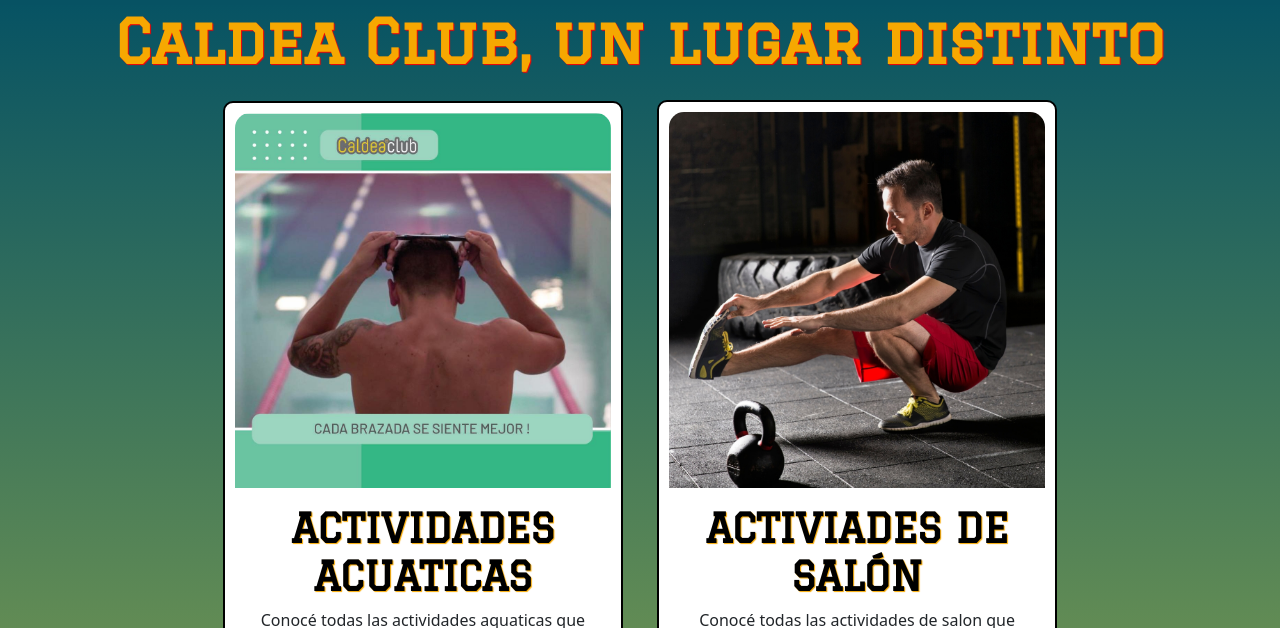
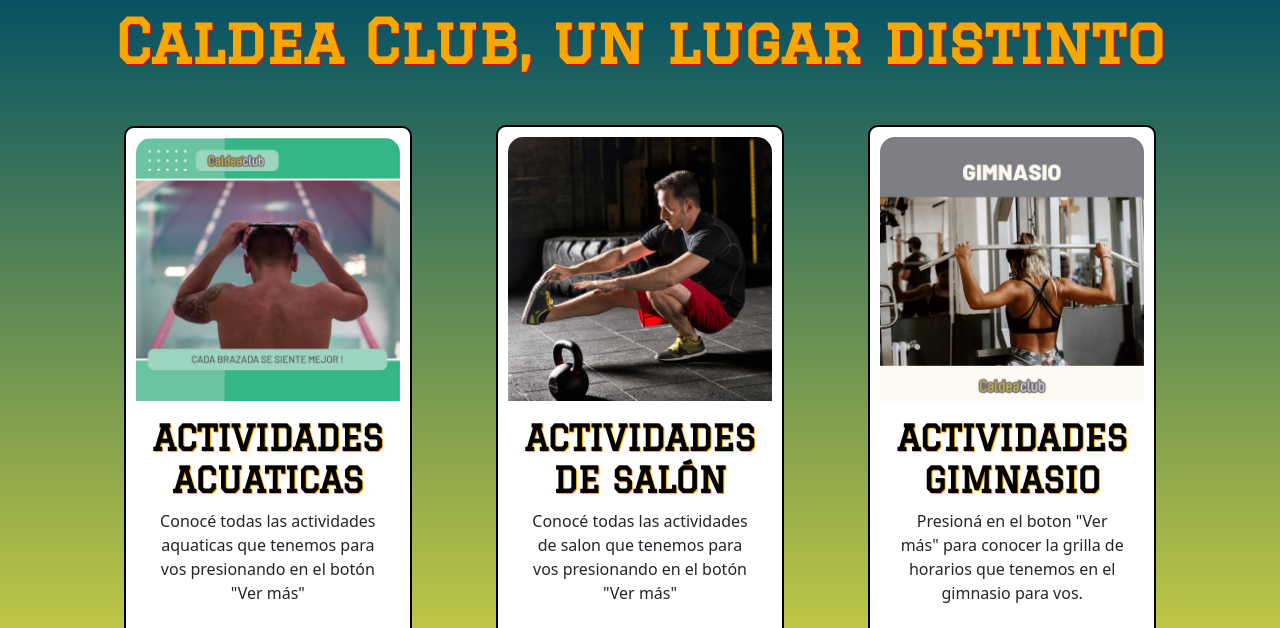
Before and after one commit to francis-diazh/proyectocaldea, a website: page index.html in a window 1280 px wide. Shown: the part 149-777 px from the top of the page. Drawn offline with nearby package versions, Linux system fonts and the light colour scheme.

Commit message:
nuevos cambios

```diff
--- a/index.html
+++ b/index.html
@@ -13,7 +13,7 @@
     <link rel="stylesheet" href="./css/pruebacss.css">
 </head>
 <body>
-    <div class="conteinder-fluid">
+    <div class="conteinder">
       <header class="classHeader">
         <nav class="navbar navbar-expand-lg navbar-light">
           <div class="container-fluid">
@@ -50,35 +50,35 @@
         </nav>
       </header>
 
-        <main class="main">
+      <main class="main">
           <h1 class="animate__animated animate__rubberBand">Caldea Club, un lugar distinto</h1>
         <div class="contenedor animate__animated animate__backInLeft">
-          <div class="card cards" style="width: 25rem;">
-            <img src="imagenes/piletafoto.jpg" class="card-img-top portada" alt="imagen-pileta">
+          <div class="card" style="width: 18rem;">
+            <img src="imagenes/piletafoto.jpg" class="card-img-top portada zoom" alt="imagen-pileta">
             <div class="card-body">
               <h2 class="card-title">ACTIVIDADES ACUATICAS</h2>
               <p class="card-text">Conocé todas las actividades aquaticas que tenemos para vos presionando en el botón "Ver más"</p>
               <a href="/paginas/actividades.html" class="btn btn-primary boton">Ver más</a>
             </div>
           </div>
-          <div class="card cards" style="width: 25rem;">
+          <div class="card cards" style="width: 18rem;">
             <img src="imagenes/salon2.jpg" class="card-img-top portada" alt="imagen-salon">
             <div class="card-body">
-              <h2 class="card-title">ACTIVIADES DE SALÓN</h2>
+              <h2 class="card-title">ACTIVIDADES DE SALÓN</h2>
               <p class="card-text">Conocé todas las actividades de salon que tenemos para vos presionando en el botón "Ver más"</p>
               <a href="/paginas/actividades.html" class="btn btn-primary boton">Ver más</a>
             </div>
           </div>
-          <div class="card cards" style="width: 25rem;">
-            <img src="imagenes/gymportada.jpeg" class="card-img-top portada" alt="imagen-gym">
+          <div class="card cards" style="width: 18rem;">
+            <img src="imagenes/gymportada.jpeg" class="card-img-top portada zoom " alt="imagen-gym">
             <div class="card-body">
-              <h2 class="card-title">GIMNASIO DE COMPLEMENTO</h2>
+              <h2 class="card-title-tres">ACTIVIDADES GIMNASIO</h2>
               <p class="card-text">Presioná en el boton "Ver más" para conocer la grilla de horarios que tenemos en el gimnasio para vos.</p>
               <a href="/paginas/actividades.html" class="btn btn-primary boton">Ver más</a>
             </div>
           </div>
         </div>
-        </main>
+      </main>
         <footer class="pieDePagina">
             <div class="divFooter">
               <div>
--- a/scss/base/_variables.scss
+++ b/scss/base/_variables.scss
@@ -5,13 +5,13 @@ $color-nav-textshadow: #d1d1d14a;
 $color-boton: #009d71;
 $color-footer: #e0db3f;
 
-@mixin cards ($border, $aling) {
+@mixin card ($border, $aling) {
     display: inline-block;
     border-radius: $border;
     border: solid 2px black;
     padding: 10px;
     text-align: $aling;
-    margin: 15px;
+    margin: 40px;
 };
 
 $footer:(
--- a/scss/layout/_main.scss
+++ b/scss/layout/_main.scss
@@ -3,7 +3,7 @@
   src: url("../fonts/Graduate-Regular.ttf");
 }
 @import url('https://fonts.googleapis.com/css2?family=Space+Grotesk:wght@300&display=swap');
-main{
+.main{
     background-image: linear-gradient(to bottom, #004e5ff8, #e0db3f);
     h1{
         font-family: graduate; color: #f6a801;
@@ -14,17 +14,25 @@ main{
     }
     .contenedor{
         text-align: center;
-        .cards {
-            @include cards(10px,center);
+
+        .card {
+            @include card(10px,center);
             .portada{
                 border-top-left-radius: 15px;
                 border-top-right-radius: 15px;
             }
             .card-body{
-                h2{
+                .card-title{
                     font-family: graduate; color: #000000;
                     font-weight: bold;
-                    font-size: 40px;
+                    font-size: 35px;
+                    text-align: center;
+                    text-shadow: 1px 1px 1px #f6a801;
+                }
+                .card-title-tres{
+                    font-family: graduate; color: #000000;
+                    font-weight: bold;
+                    font-size: 35px;
                     text-align: center;
                     text-shadow: 1px 1px 1px #f6a801;
                 }
@@ -38,5 +46,8 @@ main{
                 }
             }
         }
+        .card:hover{
+            transform: scale(1.10);
+        }
     }
 }
```
Also changed, not shown: css/pruebacss.css, paginas/galeria.html (indentation only).
